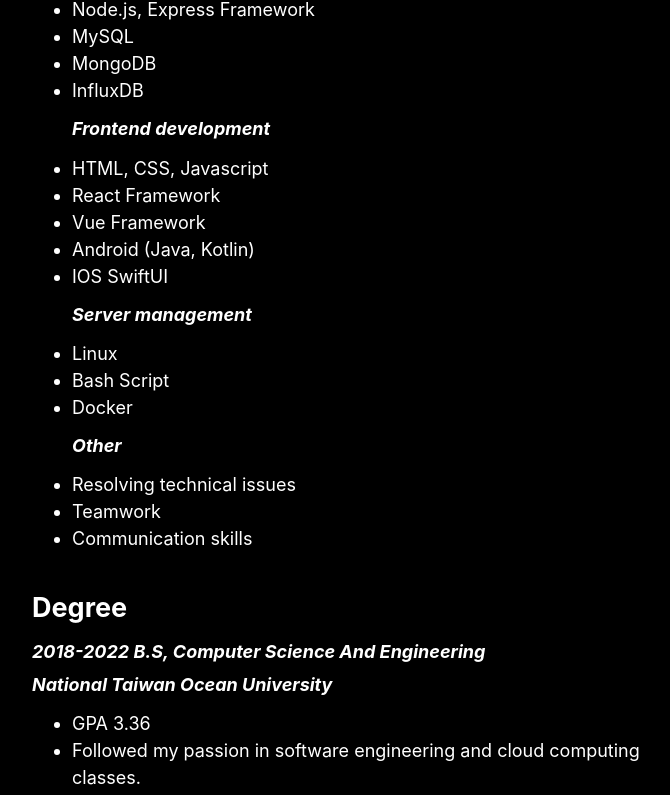
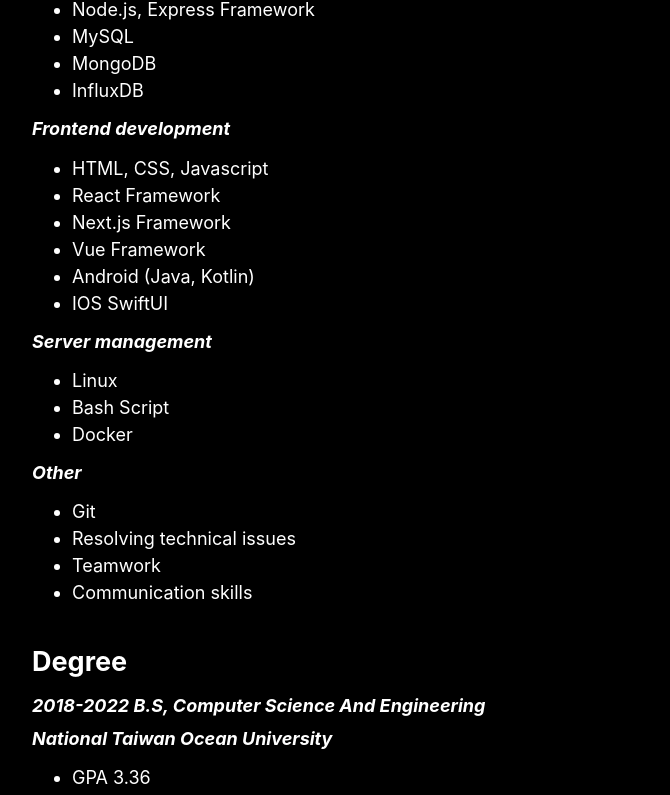
Before and after one commit to SmoothieNoIce/flexolk-blog, a Next.js app: page / in a window 1280 px wide. Shown: the part 713-1508 px from the top of the page, without its empty margins (302-972 px from the left). Built offline with nearby package versions, Linux system fonts and the light colour scheme.

Commit message:
feat: website update

```diff
--- a/pages/index.js
+++ b/pages/index.js
@@ -18,8 +18,8 @@
       </section>
       <section className={`${utilStyles.headingMd} ${utilStyles.padding1px}`}>
         <h2 className={utilStyles.headingLg}>Skill</h2>
+        <p className={utilStyles.ArticleMd}>Backend development</p>
         <ul className={utilStyles.ArticleLi}>
-          <p className={utilStyles.ArticleMd}>Backend development</p>
           <li>PHP, Laravel Framework</li>
           <li>Python, Django Framework</li>
           <li>Golang, Gin Framework</li>
@@ -28,17 +28,25 @@
           <li>MySQL</li>
           <li>MongoDB</li>
           <li>InfluxDB</li>
-          <p className={utilStyles.ArticleMd}>Frontend development</p>
+        </ul>
+        <p className={utilStyles.ArticleMd}>Frontend development</p>
+        <ul className={utilStyles.ArticleLi}>
           <li>HTML, CSS, Javascript</li>
           <li>React Framework</li>
+          <li>Next.js Framework</li>
           <li>Vue Framework</li>
           <li>Android (Java, Kotlin)</li>
           <li>IOS SwiftUI</li>
-          <p className={utilStyles.ArticleMd}>Server management</p>
+        </ul>
+        <p className={utilStyles.ArticleMd}>Server management</p>
+        <ul className={utilStyles.ArticleLi}>
           <li>Linux</li>
           <li>Bash Script</li>
           <li>Docker</li>
-          <p className={utilStyles.ArticleMd}>Other</p>
+        </ul>
+        <p className={utilStyles.ArticleMd}>Other</p>
+        <ul className={utilStyles.ArticleLi}>
+          <li>Git</li>
           <li>Resolving technical issues</li>
           <li>Teamwork</li>
           <li>Communication skills</li>
```
